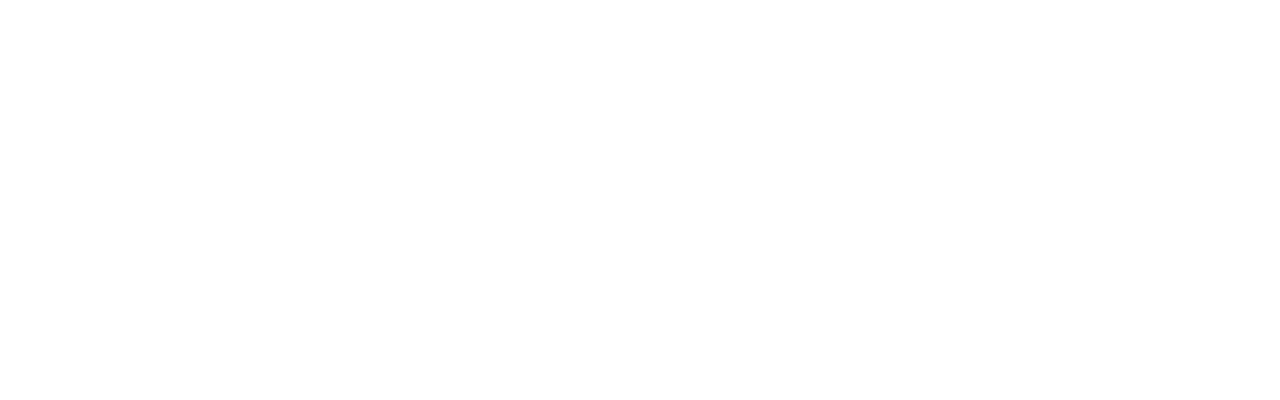
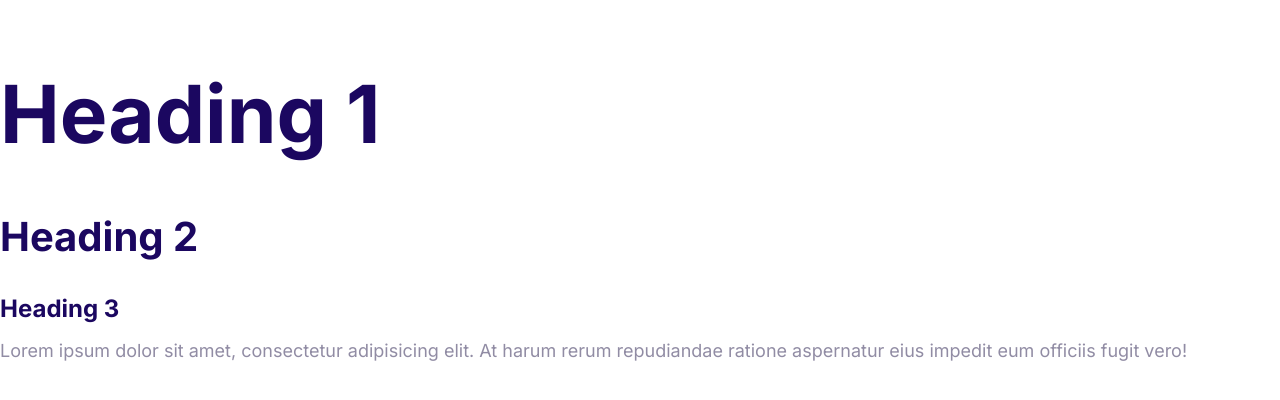
Before and after one commit to NAVI1824/moshify, a plain HTML site: page index.html in a window 1280 px wide. Drawn offline with Linux system fonts and the light colour scheme.

Commit message:
Define the styles for the fonts.

```diff
--- a/css/styles.css
+++ b/css/styles.css
@@ -5,3 +5,50 @@
   --heading-color: #1b0760;
   --body-color: #918ca4;
 }
+
+html {
+  font-size: 62.5%;
+}
+
+body {
+  font-family: "Inter", Arial, Helvetica, sans-serif;
+  font-size: 2.4rem;
+  line-height: 1.5;
+  color: var(--body-color);
+}
+
+h1,
+h2,
+h3 {
+  color: var(--heading-color);
+  margin-bottom: 1rem;
+}
+
+h1 {
+  font-size: 7rem;
+}
+
+h2 {
+  font-size: 4rem;
+}
+
+h3 {
+  font-size: 3rem;
+}
+
+p {
+  margin-top: 0;
+}
+
+@media screen and (min-width: 1024px) {
+  h1 {
+    font-size: 8rem;
+  }
+  h3 {
+    font-size: 2.4rem;
+  }
+
+  body {
+    font-size: 1.8rem;
+  }
+}
--- a/index.html
+++ b/index.html
@@ -4,8 +4,22 @@
     <meta charset="UTF-8" />
     <meta name="viewport" content="width=device-width, initial-scale=1.0" />
     <title>Moshify</title>
+    <link rel="preconnect" href="https://fonts.googleapis.com" />
+    <link rel="preconnect" href="https://fonts.gstatic.com" crossorigin />
+    <link
+      href="https://fonts.googleapis.com/css2?family=Inter:wght@400;700&display=swap"
+      rel="stylesheet"
+    />
     <link rel="stylesheet" href="./css/normalize.css" />
     <link rel="stylesheet" href="./css/styles.css" />
   </head>
-  <body></body>
+  <body>
+    <h1>Heading 1</h1>
+    <h2>Heading 2</h2>
+    <h3>Heading 3</h3>
+    <p>
+      Lorem ipsum dolor sit amet, consectetur adipisicing elit. At harum rerum
+      repudiandae ratione aspernatur eius impedit eum officiis fugit vero!
+    </p>
+  </body>
 </html>
```
